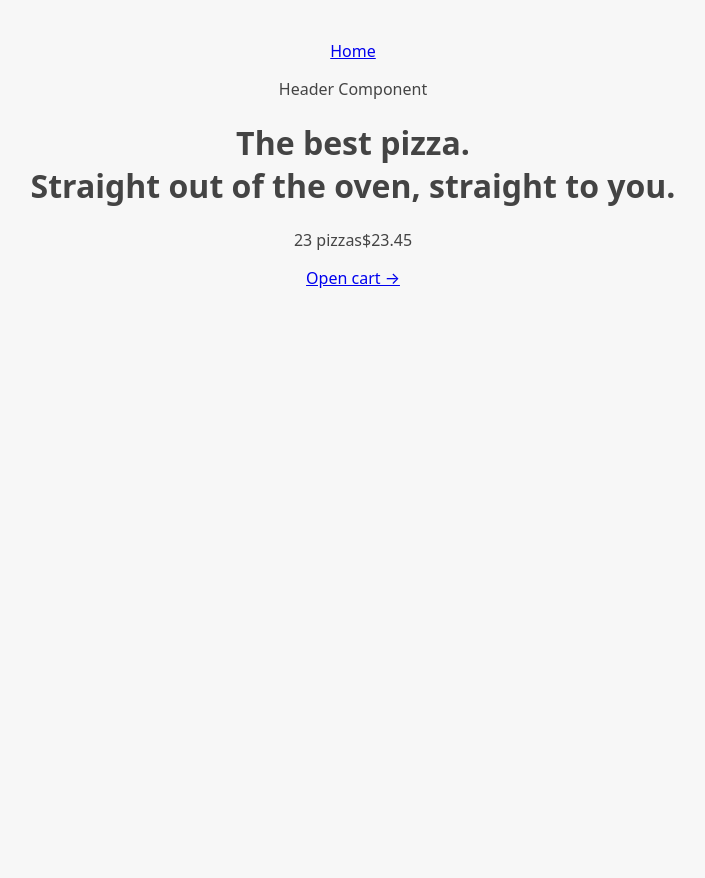
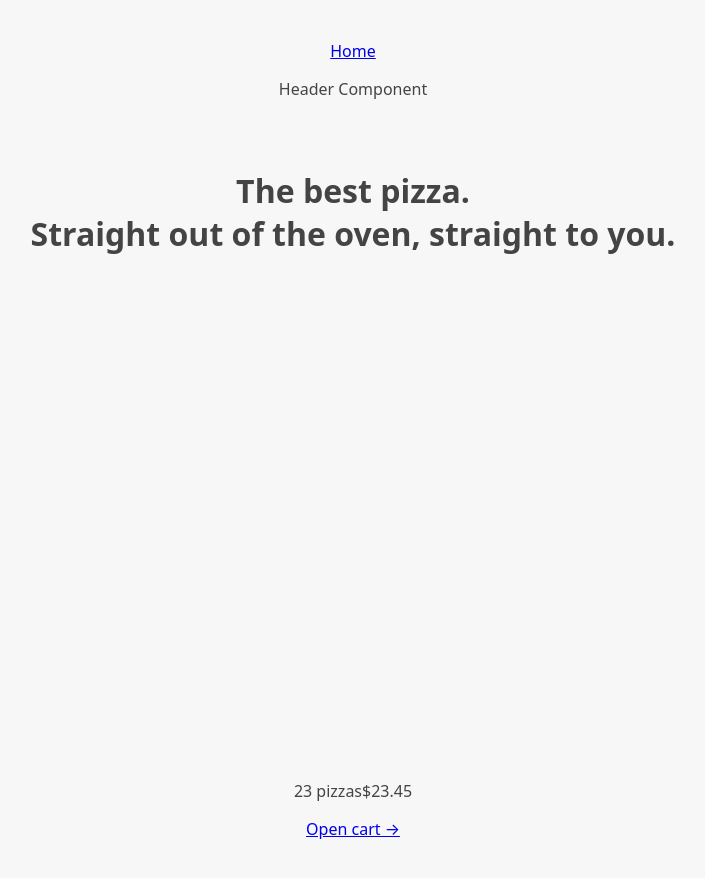
Before and after one commit to cyro17/the-pizza-palette, a React (Vite) app: page / in a window 1280 px wide. Shown: the whole page, without its empty margins (287-992 px from the left). Before the commit the page ends 800 px from the top, so only its background shows below. Built offline with nearby package versions, Linux system fonts and the light colour scheme.

Commit message:
Error handling done

```diff
--- a/src/App.jsx
+++ b/src/App.jsx
@@ -4,6 +4,7 @@
 
 import { RouterProvider, createBrowserRouter } from "react-router-dom";
 import Home from "./ui/Home";
+import Error from "./ui/Error";
 import CreateOrder from "./features/order/CreateOrder.jsx";
 import Order from "./features/order/Order.jsx";
 import AppLayout from "./ui/AppLayout.jsx";
@@ -11,9 +12,15 @@
 const router = createBrowserRouter([
   {
     element: <AppLayout />,
+    errorElement: <Error />,
     children: [
       { path: "/", element: <Home /> },
-      { path: "/menu", element: <Menu />, loader: menuLoader },
+      {
+        path: "/menu",
+        element: <Menu />,
+        loader: menuLoader,
+        errorElement: <Error />,
+      },
       { path: "/cart", element: <Cart /> },
       { path: "/order/new", element: <CreateOrder /> },
       { path: "/order/:orderId", element: <Order /> },
--- a/src/ui/AppLayout.jsx
+++ b/src/ui/AppLayout.jsx
@@ -1,10 +1,15 @@
-import { Outlet } from "react-router-dom";
+import { Outlet, useNavigation } from "react-router-dom";
 import CartOverview from "../features/cart/CartOverview";
 import Header from "./Header";
+import Loader from "./Loader";
 
 function AppLayout() {
+  const navigation = useNavigation();
+  const isLoading = navigation.state === "loading";
   return (
-    <div>
+    <div className="layout">
+      {isLoading && <Loader />}
+
       <Header />
       <main>
         <Outlet />
--- a/src/ui/Error.jsx
+++ b/src/ui/Error.jsx
@@ -1,15 +1,16 @@
-import { useNavigate } from 'react-router-dom';
+import { useNavigate, useRouteError } from "react-router-dom";
 
-function NotFound() {
+function Error() {
   const navigate = useNavigate();
+  const error = useRouteError();
 
   return (
     <div>
       <h1>Something went wrong 😢</h1>
-      <p>%MESSAGE%</p>
+      <p>{error.data || error.message}</p>
       <button onClick={() => navigate(-1)}>&larr; Go back</button>
     </div>
   );
 }
 
-export default NotFound;
+export default Error;
--- /dev/null
+++ b/src/ui/Loader.jsx
@@ -0,0 +1,5 @@
+function Loader() {
+  return <div className="loader"></div>;
+}
+
+export default Loader;
```
